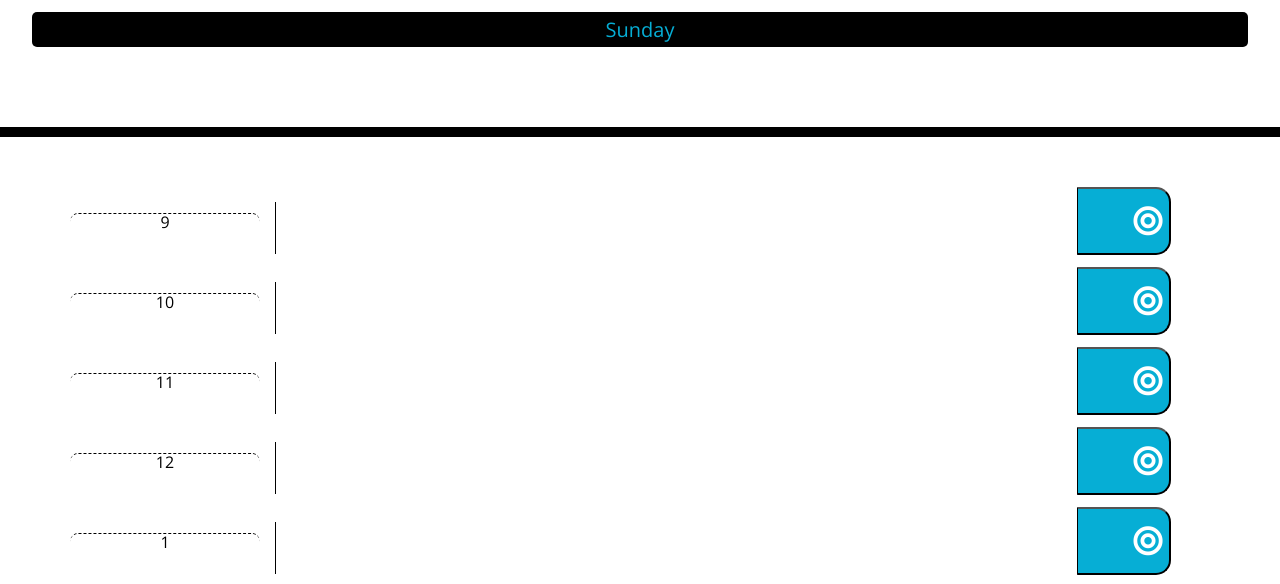
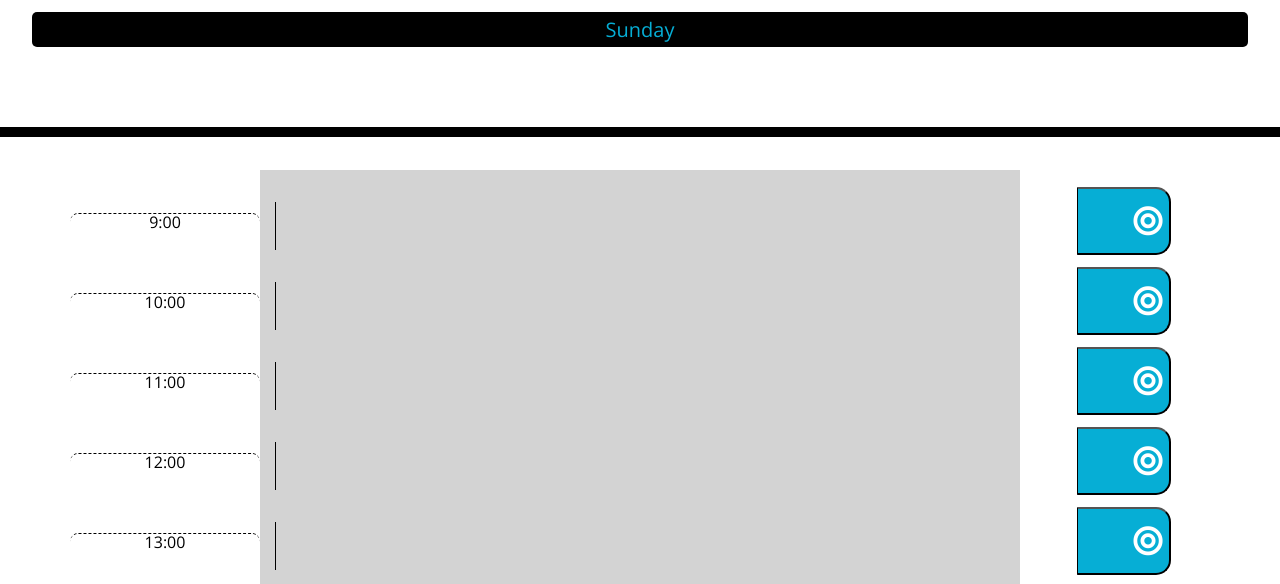
Before and after one commit to arianaw15/Jquery-Day-Planner, a plain HTML site: page index.html in a window 1280 px wide. Shown: the part 182-766 px from the top of the page. Drawn offline with nearby package versions, Linux system fonts and the light colour scheme.

Commit message:
Updated with color change based on time

```diff
--- a/index.html
+++ b/index.html
@@ -128,7 +128,6 @@
           </button>
         </div>
       </div>
-
     </div>
 
     <script src="https://cdnjs.cloudflare.com/ajax/libs/jquery/3.2.1/jquery.min.js"></script>
@@ -210,34 +209,35 @@
         localStorage.setItem("Planner9", text9);
       }
 
-      var timeArray = [9,10,11,12,1,2,3,4,5]
+      var timeArray = [9, 10, 11, 12, 13, 14, 15, 16, 17];
 
-     function newRowText(){
-        var div1 = $("#div1").text(timeArray[0]);
-        var div2 = $("#div2").text(timeArray[1]);
-        var div3 = $("#div3").text(timeArray[2]);
-        var div4 = $("#div4").text(timeArray[3]);
-        var div5 = $("#div5").text(timeArray[4]);
-        var div6 = $("#div6").text(timeArray[5]);
-        var div7 = $("#div7").text(timeArray[6]);
-        var div8 = $("#div8").text(timeArray[7]);
-        var div9 = $("#div9").text(timeArray[8]);
+      function newRowText() {
+        var div1 = $("#div1").text(timeArray[0] + ":00");
+        var div2 = $("#div2").text(timeArray[1] + ":00");
+        var div3 = $("#div3").text(timeArray[2] + ":00");
+        var div4 = $("#div4").text(timeArray[3] + ":00");
+        var div5 = $("#div5").text(timeArray[4] + ":00");
+        var div6 = $("#div6").text(timeArray[5] + ":00");
+        var div7 = $("#div7").text(timeArray[6] + ":00");
+        var div8 = $("#div8").text(timeArray[7] + ":00");
+        var div9 = $("#div9").text(timeArray[8] + ":00");
       }
       newRowText();
 
-      function rowColor(){
-          if (timeArray === d.getHours()){
-            $(".row").addClass(".present")
+      function rowColor() {
+        for (let index = 0; index < timeArray.length; index++) {
+          var textCol = $(".col-sm-8");
+          if (timeArray[index] == d.getHours()) {
+            textCol.addClass("present");
+          } else if (timeArray[index] > d.getHours()) {
+            textCol.addClass("past");
+          } else {
+            textCol.addClass("future");
           }
-          else if (timeArray > d.getHours()){
-            $(".row").addClass(".past")
-          }
-          else {
-            $(".row").addClass(".future")
-          }
+        }
       }
-rowColor();
 
+      rowColor();
     </script>
   </body>
 </html>
```
Also changed, not shown: 1 other file.
